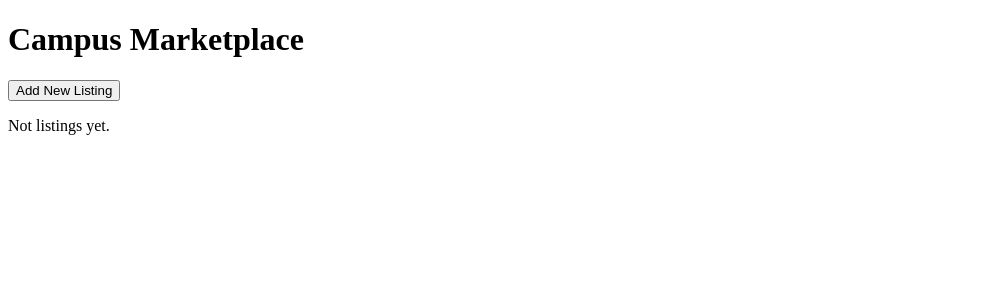
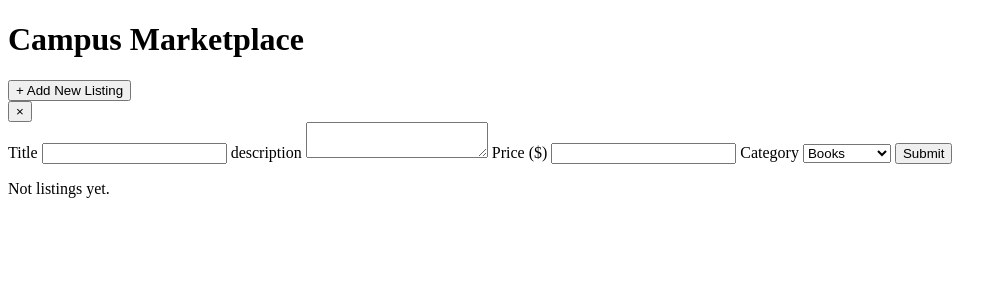
Before and after one commit to thanhthu2411/marketplace, a Node server app: page /listings in a window 1280 px wide. Shown: the top 300 px of the page, without its empty margins (0-1007 px from the left). Run offline with Node 20, Linux system fonts and the light colour scheme.

Commit message:
td: update form modal in index.ejs

```diff
--- a/src/views/index.ejs
+++ b/src/views/index.ejs
@@ -5,14 +5,44 @@
     <meta name="viewport" content="width=device-width, initial-scale=1.0">
     <title>Market Place</title>
     <link rel="stylesheet" src="/css/index.css">
-    <!-- <script type="module" src="/j"></script> -->
+    <script type="module" src="/js/modal.js"></script>
 </head>
 <body>
     <main>
         <h1>Campus Marketplace</h1>
-        <section class="add-listin-container">
-            <button class="add-listing-btn">Add New Listing</button>
-        </section>
+
+        <button id="open-modal-btn">+ Add New Listing</button>
+        <!-- form modal  -->
+
+        <div id="listing-modal" class="modal-overlay">
+            <div class="modal-box">
+                <button id="close-modal-btn" type="button">&times;</button>
+                <form action="/listings" method="POST">
+                    <label>
+                        Title
+                        <input type="text" name="title" required>
+                    </label>
+                    <label>
+                        description
+                        <textarea name="description"></textarea>
+                    </label>
+                    <label>
+                        Price ($)
+                        <input type="number" name="price" min="0" step="0.01" required>
+                    </label>
+                    <label>
+                        Category
+                        <select name="category" required>
+                        <option value="books">Books</option>
+                        <option value="furniture">Furniture</option>
+                        <option value="electronics">Electronics</option>
+                        <option value="other">Other</option>
+                        </select>
+                    </label>
+                    <button type="submit">Submit</button>
+                </form>
+            </div>
+        </div>
 
         <section class="listings-container">
             <% if (listings.length === 0) { %>
```
